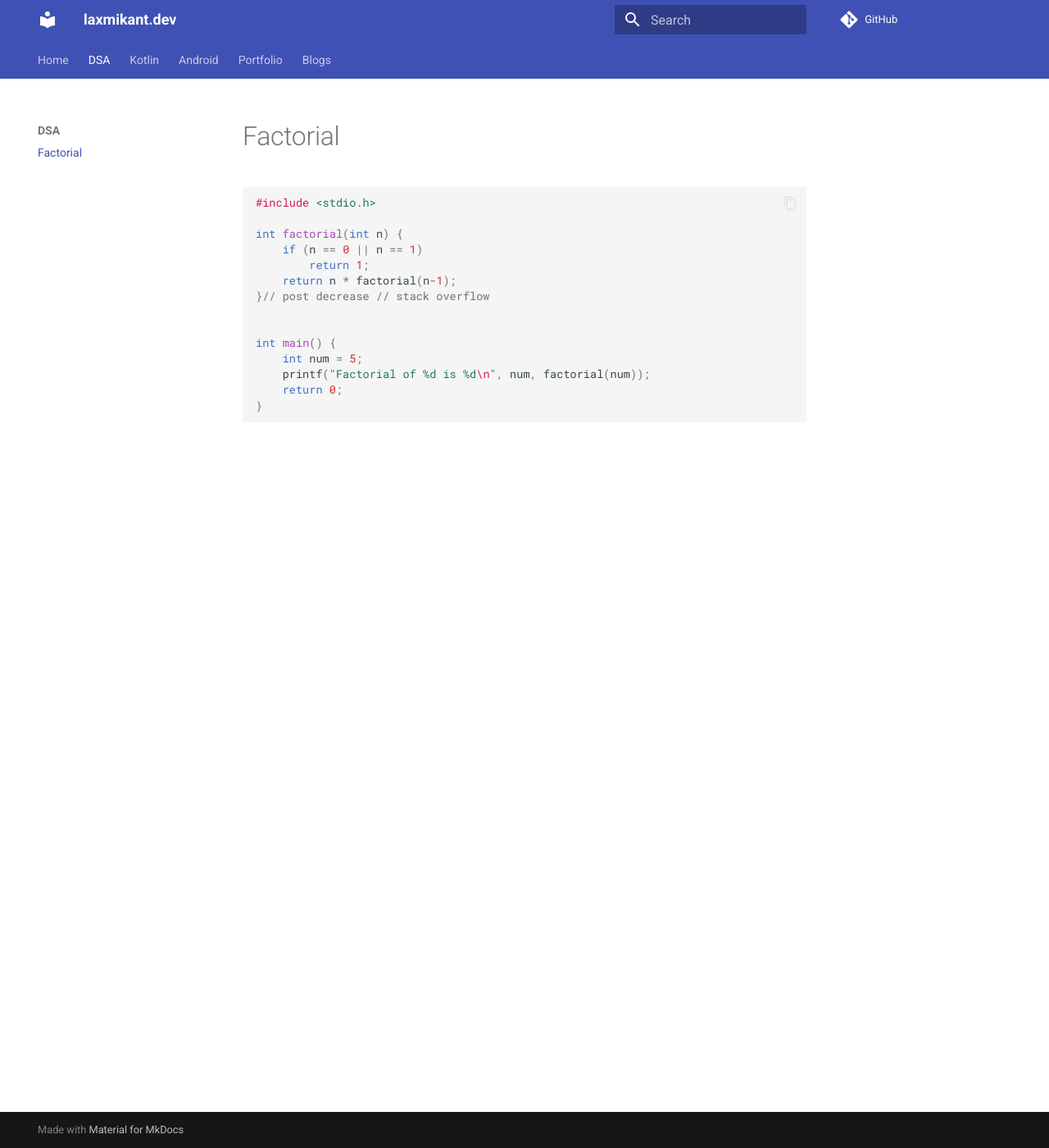
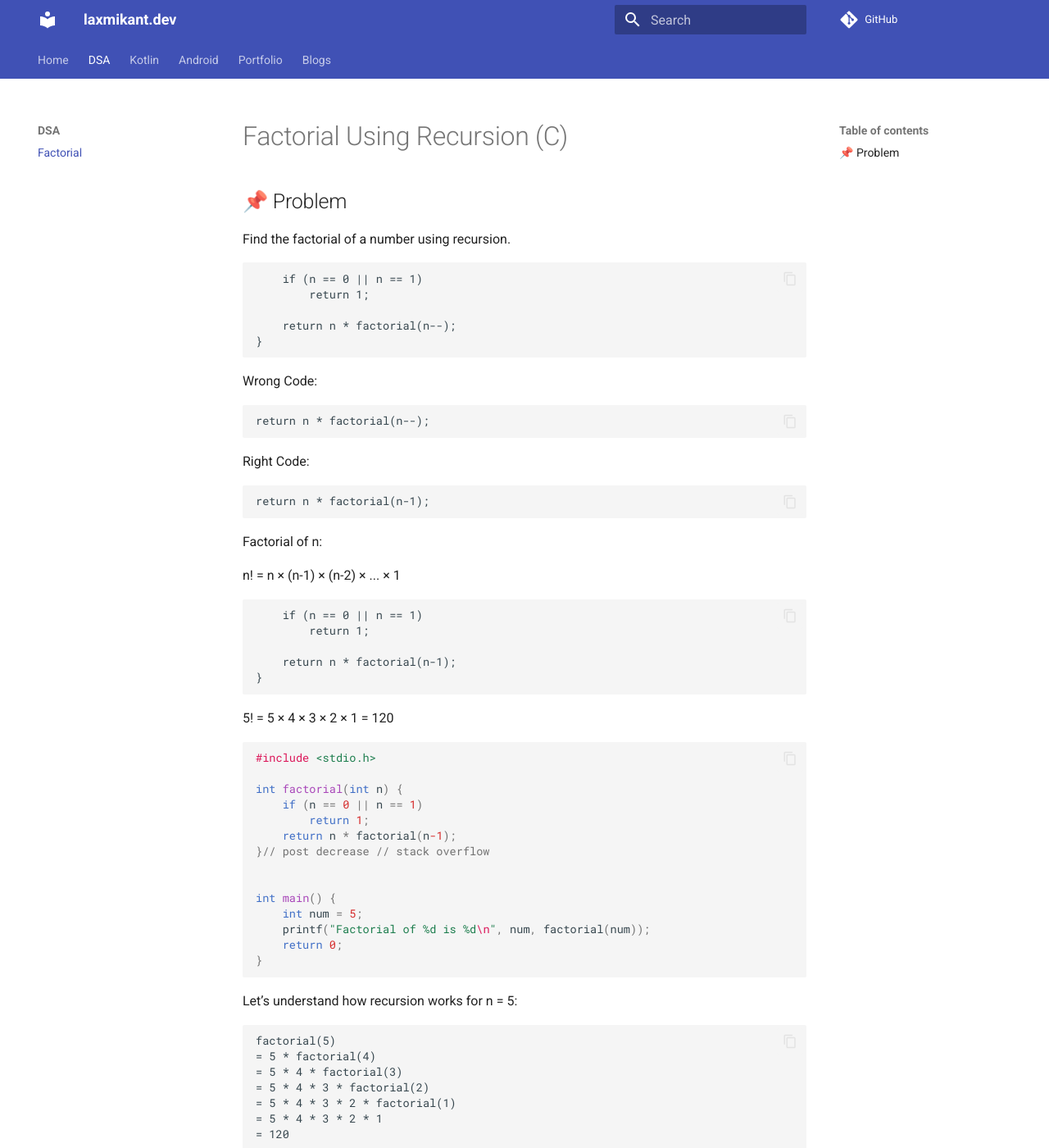
Before and after one commit to lkant8/lkant8.github.io, an MkDocs documentation site: the page built from docs/dsa/factorial.md, in a window 1280 px wide and 1400 px high. Shown: the whole window at 82% size. Built offline with MkDocs 1.6.1 and Material for MkDocs 9.7.7, drawn with Linux system fonts in a browser that asks for light colours; comment, search, counter and statistics services are not loaded; some of the changed text lies outside the part shown.

Commit message:
added factorial

````diff
--- a/docs/dsa/factorial.md
+++ b/docs/dsa/factorial.md
@@ -1,7 +1,36 @@
-# Factorial
+#  Factorial Using Recursion (C)
 
+## 📌 Problem
+Find the factorial of a number using recursion.
 
+```
+    if (n == 0 || n == 1)
+        return 1;
 
+    return n * factorial(n--);
+}
+```
+
+Wrong Code:
+```
+return n * factorial(n--);
+```
+Right Code:
+```
+return n * factorial(n-1);
+```
+ Factorial of n:
+
+n! = n × (n-1) × (n-2) × ... × 1
+
+```
+    if (n == 0 || n == 1)
+        return 1;
+
+    return n * factorial(n-1);
+}
+```
+5! = 5 × 4 × 3 × 2 × 1 = 120
 
 ```c
 
@@ -21,3 +50,30 @@ int main() {
 }
 
 ```
+
+Let’s understand how recursion works for n = 5:
+
+```
+factorial(5)
+= 5 * factorial(4)
+= 5 * 4 * factorial(3)
+= 5 * 4 * 3 * factorial(2)
+= 5 * 4 * 3 * 2 * factorial(1)
+= 5 * 4 * 3 * 2 * 1
+= 120
+
+```
+
+Base Case
+
+```
+if (n == 0 || n == 1)
+    return 1;
+```
+stop recorsion
+
+```
+return n * factorial(n - 1);
+```
+Reduces the problem size
+Calls function again with smaller value
````
